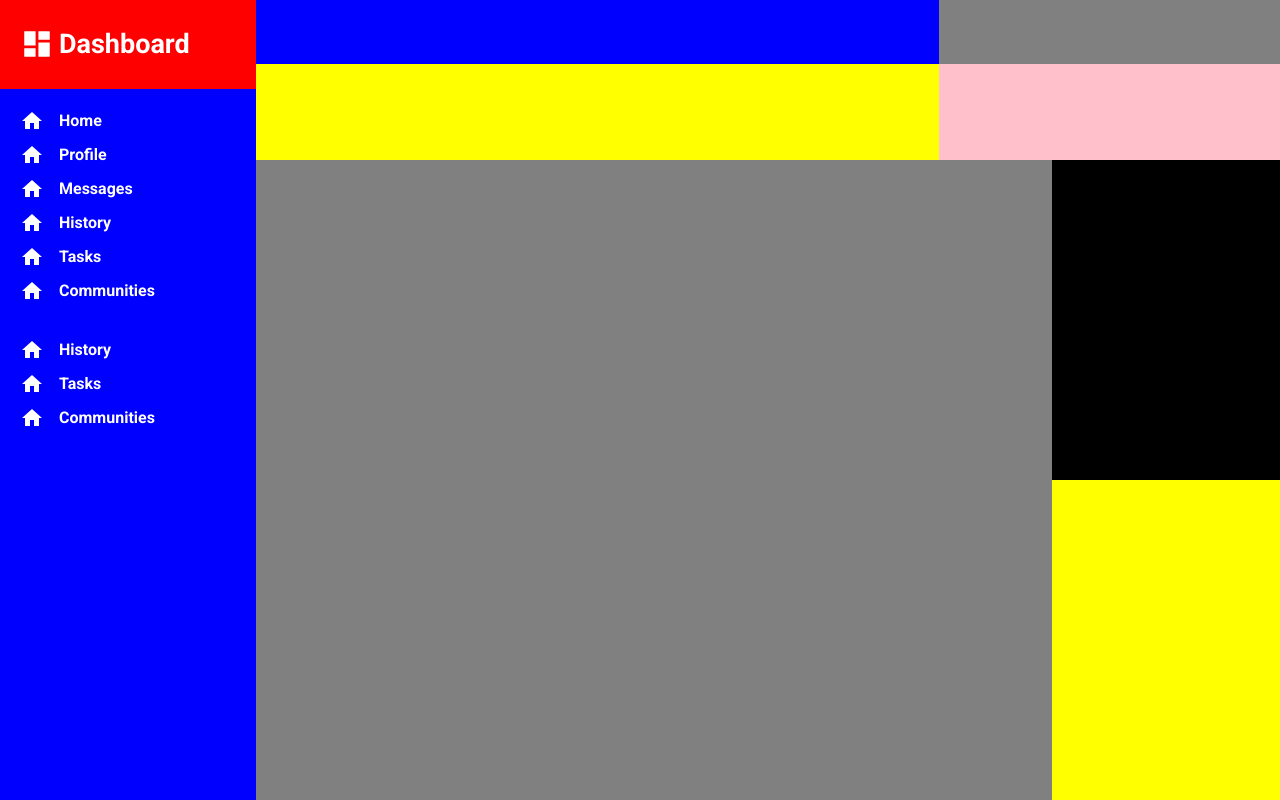
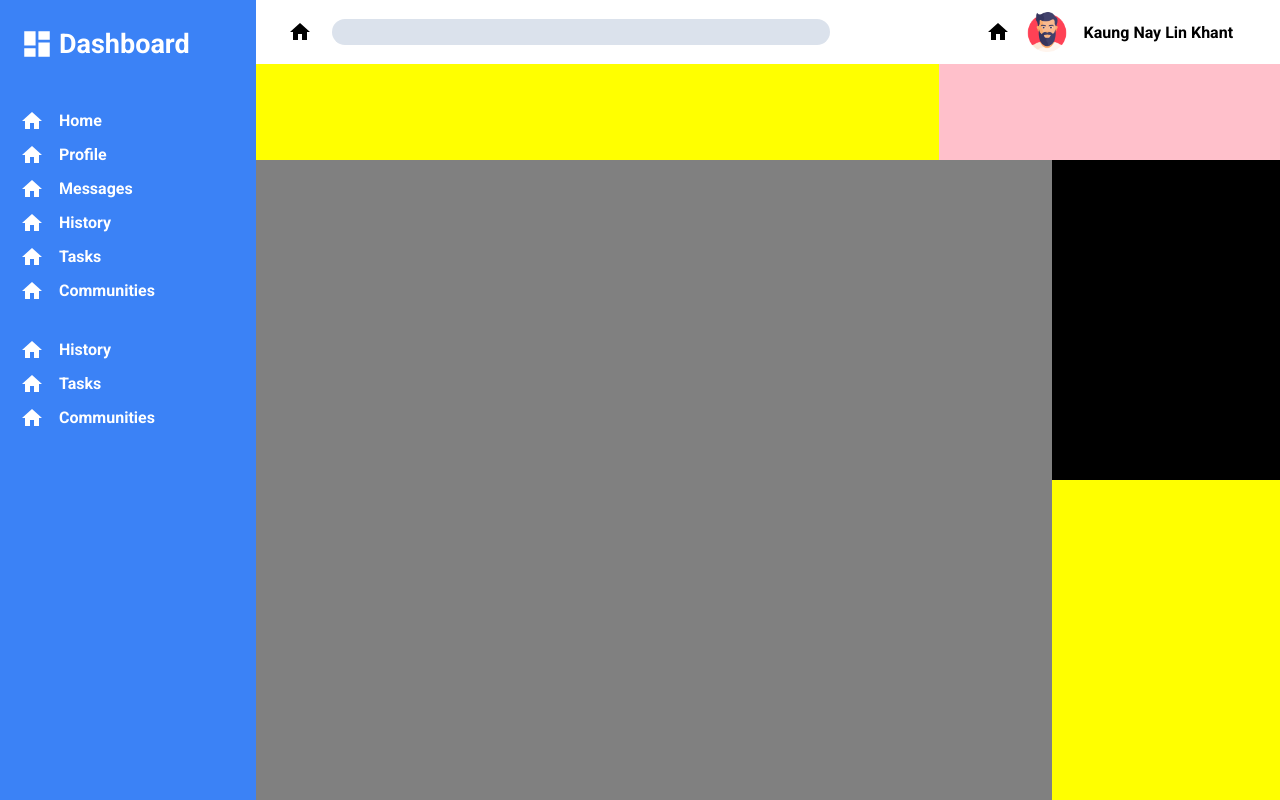
Before and after one commit to YatoAki/admin-dashboard, a plain HTML site: page index.html in a window 1280 px wide. Drawn offline with Linux system fonts and the light colour scheme.

Commit message:
Added top header

```diff
--- a/index.html
+++ b/index.html
@@ -58,10 +58,13 @@
     </div>
     <div class="header">
       <div class="searchbar">
-
+        <img src="images/home.svg" alt="search-icon">
+        <input type="text">
       </div>
       <div class="user-info">
-
+        <img src="images/home.svg" alt="alarm-icon">
+        <img src="images/man.png" alt="profile-icon" class="small-icon">
+        <span>Kaung Nay Lin Khant</span>
       </div>
       <div class="welcome">
 
--- a/styles/style.css
+++ b/styles/style.css
@@ -18,6 +18,7 @@ body{
   display: grid;
   grid-template-rows: 1fr 8fr;
   color: white;
+  background-color: #3b82f6;
 }
 
 .dash-icon{
@@ -26,7 +27,6 @@ body{
 }
 
 .branding{
-  background-color: red;
   display: flex;
   align-items: center;
   padding: 0 40px 0 20px;
@@ -40,7 +40,6 @@ body{
 }
 
 .navigate{
-  background-color: blue;
   display: flex;
   flex-direction: column;
   gap:35px;
@@ -79,11 +78,32 @@ body{
 }
 
 .searchbar{
-  background-color: blue;
+  display: flex;
+  align-items: center;
+  padding-left: 2rem;
+  gap:20px;
+}
+
+.searchbar input {
+  background-color: rgb(219, 226, 236);
+  border: transparent;
+  border-radius: 2rem;
+  padding-left: 1rem;
+  width: 30rem;
+  height: 1.5rem;
 }
 
 .user-info{
-  background-color: gray;
+  display: flex;
+  align-items: center;
+  justify-content: center;
+  gap:17px;
+  font-weight: bold;
+}
+
+.small-icon{
+  width: 40px;
+  height: auto;
 }
 
 .welcome{
```
